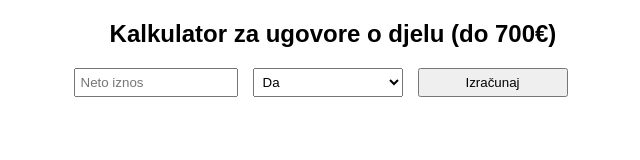
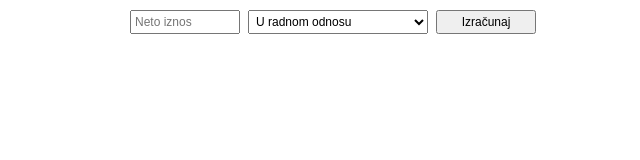
Before and after one commit to gmne321/calc, a plain HTML site: page index.html in a window 1280 px wide. Shown: the whole page, without its empty margins (307-947 px from the left). Drawn offline with Linux system fonts and the light colour scheme.

Commit message:
Update index.html

```diff
--- a/index.html
+++ b/index.html
@@ -2,36 +2,45 @@
 <html lang="en">
 <head>
     <meta charset="UTF-8">
-    <title>Kalkulator za ugovore o djelu (do 700€)</title>
     <style>
-        body { font-family: Arial, sans-serif; margin: 20px; text-align: center; }
+        body { font-family: Arial, sans-serif; margin: 10px; font-size: 12px; text-align: center; }
         .container {
             display: flex;
             align-items: center;
             justify-content: center;
-            gap: 15px;
-            flex-wrap: wrap;
+            gap: 8px;
+            flex-wrap: nowrap;
         }
         input, button, select {
-            padding: 5px;
-            width: 150px;
+            padding: 3px;
+            font-size: 12px;
+            width: 100px;
+        }
+        .result-container {
+            margin-top: 10px;
         }
         .result {
-            margin-top: 15px;
             font-weight: bold;
-            margin-left: 10px;
+            font-size: 12px;
+            white-space: nowrap;
+        }
+        select {
+            width: 180px; /* Increased width for expanded options */
         }
     </style>
 </head>
 <body>
-    <h2>Kalkulator za ugovore o djelu (do 700€)</h2>
     <div class="container">
         <input type="number" id="neto" placeholder="Neto iznos" step="0.01" max="700">
         <select id="employed">
-            <option value="yes">Da</option>
-            <option value="no">Ne</option>
+            <option value="yes">U radnom odnosu</option>
+            <option value="no">Nije u radnom odnosu</option>
         </select>
         <button onclick="calculate()">Izračunaj</button>
+    </div>
+
+    <!-- Result container placed below the input row -->
+    <div class="result-container">
         <div class="result" id="result"></div>
     </div>
 
```
